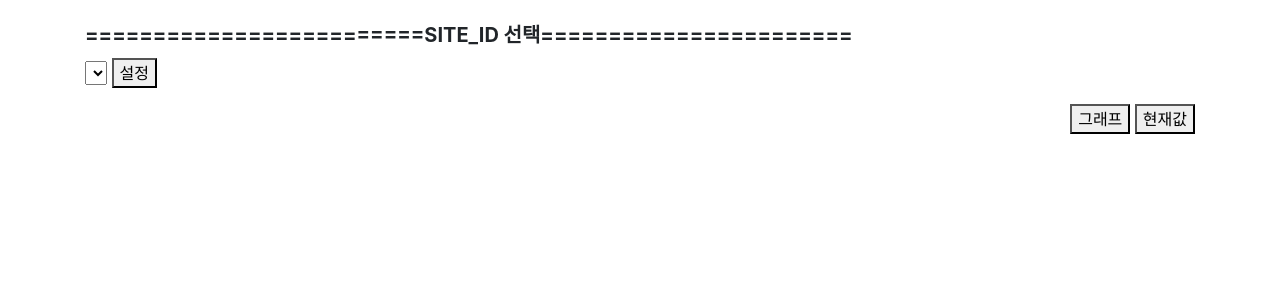
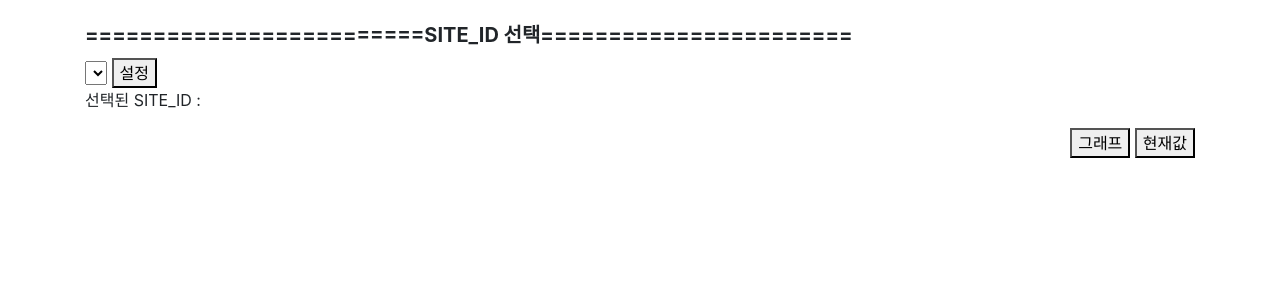
Before and after one commit to LouieKim/ble_server, a Flask app: template web_device/templates/setting.html in a window 1280 px wide. Shown: the top 300 px of the page. Run offline with Flask 2, Linux system fonts and the light colour scheme; the template is opened without the code that fills it, so the values that code supplies are empty; parts of the project's set-up code (start-up, migrations or seed data) failed here and were passed over; some libraries are stand-ins or nearby versions.

Commit message:
201013 18:00

```diff
--- a/app.py
+++ b/app.py
@@ -93,7 +93,7 @@
 #param: start_date, end_date
 #ex) start_date -> 2008010100, end_date -> 2008012300
 #description: Get history from raw_history
-@app.route('/history/get/raw/<site_id>/<start_date>/<end_date>')
+@app.route('/history/get/raw/<site_id>/<start_date>/<end_date>') #얘를 참고해서 /realtime같은 친구를 만들자
 def get_raw_history(site_id, start_date, end_date):
 
     #Convert start_date, end_date to 2020-08-01 00:00:00
--- a/web_device/templates/bar_graph.html
+++ b/web_device/templates/bar_graph.html
@@ -228,8 +228,8 @@
             value_data = []
             backgd = []
             $.ajax({
-                // url: 'http://14.63.163.204:5000/history/get/month/10000010/2007',
-                url: 'http://localhost:7070/get/month/2007',
+                url: 'http://14.63.163.204:5000/history/get/month/10000010/2007',
+                // url: 'http://localhost:7070/get/month/2007',
                 type: 'GET',
                 dataType: 'json',
                 success: function (data) {
--- a/web_device/templates/setting.html
+++ b/web_device/templates/setting.html
@@ -36,7 +36,7 @@
     <button type="button" id="graph_select">설정</button>
 
     <div>
-        <p id="select_text"></p>
+        <p id="select_text">선택된 SITE_ID : </p>
     </div>
 
     <div style="float:right">
@@ -65,24 +65,36 @@
             }
         });
         // 콤보박스에 site id 선택지로 넣어둠
+        $.ajax({
+                url: 'http://localhost:7070/user_site_id',
+                type: 'GET',
+                contentType: 'javascript/json; charset=utf-8',
+                data: {},
+                dataType: 'json',
+                success: function (data) {
+                    site_id = data['site_id'];
+                    console.log("SITE_ID :",site_id);
+                    $("#select_text").append(site_id);
+                }
+        });
 
         $("#graph_select").click(function () {
             var id = document.querySelector("#site_id_select").value;
             console.log(id);
 
-            // $.ajax({
-            //     type: 'GET',
-            //     contentTypes: 'javascript/json; charset=utf-8',
-            //     data: {},
-            //     dataType: 'json',
-            //     url: 'http://localhost:7070/user_site_id',
-            //     success: function (data) {
-            //         console.log("success");
-            //     }
-            // })
+            $.ajax({
+                type: 'GET',
+                contentTypes: 'javascript/json; charset=utf-8',
+                data: {site_id: id},
+                dataType: 'json',
+                url: 'http://localhost:7070/user_site_id/'+id,
+                success: function (data) {
+                    console.log("success");
+                }
+            })
 
             var html = '';
-            html += '선택된 SITE_ID :' + id;
+            html += '선택된 SITE_ID : ' + id;
             $("#select_text").empty();
             $("#select_text").append(html);
         });
```
Also changed, not shown: web_device/web_app.py (+11 -0 lines).
